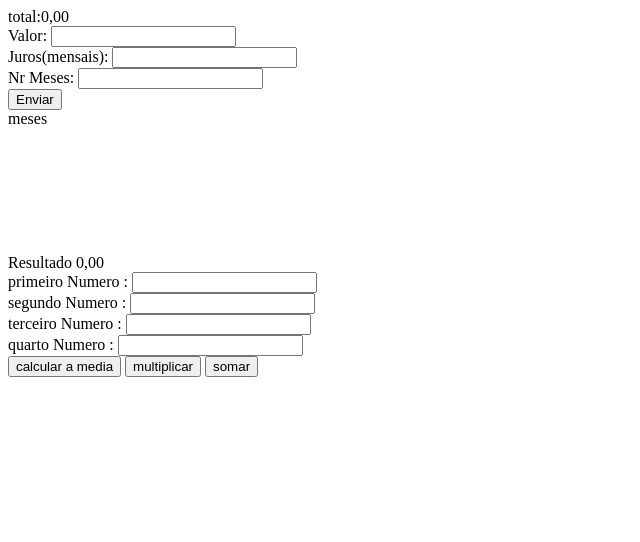
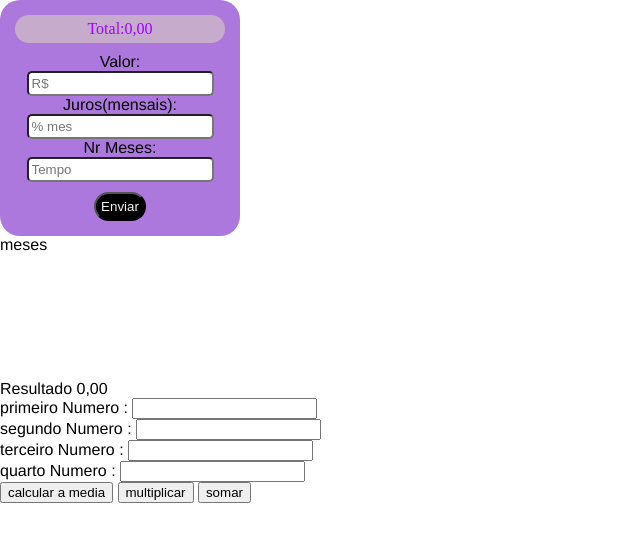
Before and after one commit to jenniferkauane/primeirob_3t, a plain HTML site: page index.html in a window 1280 px wide. Shown: the whole page, without its empty margins (0-640 px from the left). Drawn offline with Linux system fonts and the light colour scheme.

Commit message:
Update index.html

```diff
--- a/index.html
+++ b/index.html
@@ -7,6 +7,7 @@
   <meta name="viewport" content="width=device-width, initial-scale=1.0">
   <title>Primeiro B</title>
   <script src="estudo.js"></script>
+  <link rel="stylesheet" href="estilo.css">
 
 </head>
 
@@ -15,11 +16,12 @@
 
   <div class="calculadora">
 
-    <span id="totalgeral">total:0,00</span><br>
-
-    Valor: <input id="valor" type="text"><br>
-    Juros(mensais): <input id="juros" type="text"><br>
-    Nr Meses: <input id="meses" type="text"><br>
+    <div id="sptotalgeral">
+      <span id="totalgeral">Total:0,00</span><br>
+    </div>
+    Valor: <input id="valor" placeholder="R$" type="text"><br>
+    Juros(mensais): <input id="juros" placeholder="% mes" type="text"><br>
+    Nr Meses: <input id="meses" placeholder="Tempo" type="text"><br>
     <button onclick="total()">Enviar</button>
   </div>
   <div>
```
